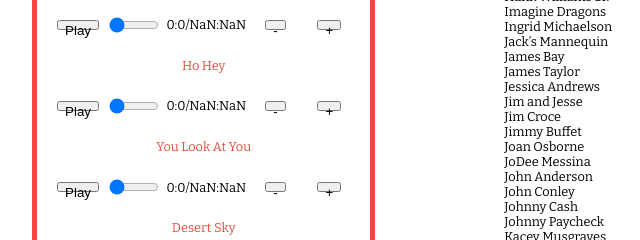
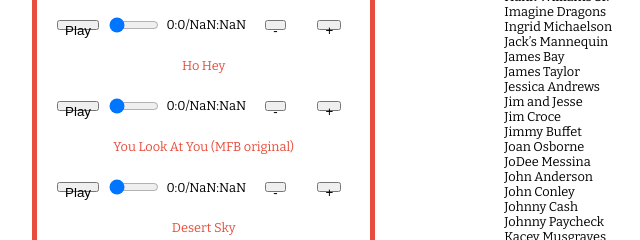
Before and after one commit to charle5adam5/TheMorrowFamilyBand, a plain HTML site: page set.html in a window 1280 px wide. Shown: the part 960-1200 px from the top of the page, 247-887 px from the left. Drawn offline with nearby package versions, Linux system fonts and the light colour scheme.

Commit message:
mfb original

```diff
--- a/set.html
+++ b/set.html
@@ -89,7 +89,7 @@
 
               <!-- 6 -->
               <audio class='audio' src="./songs/YouLookAtYou.mp3"></audio>
-              <p class="song-name"> You Look At You </p>
+              <p class="song-name"> You Look At You (MFB original)</p>
               <div class='player'>
                 <button class='play-btn'>Play</button>
                 <input class='bar' type='range' min='0' value='0' step='0.01'>
```
